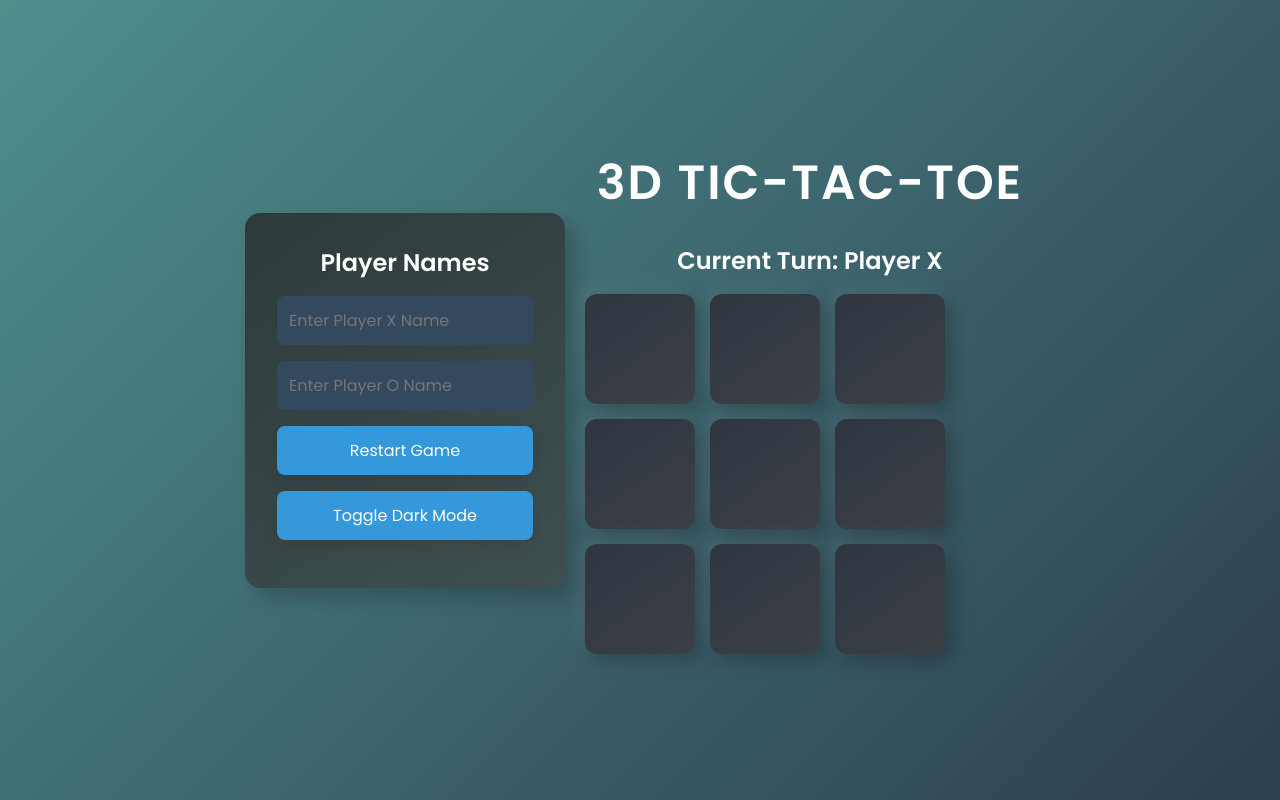
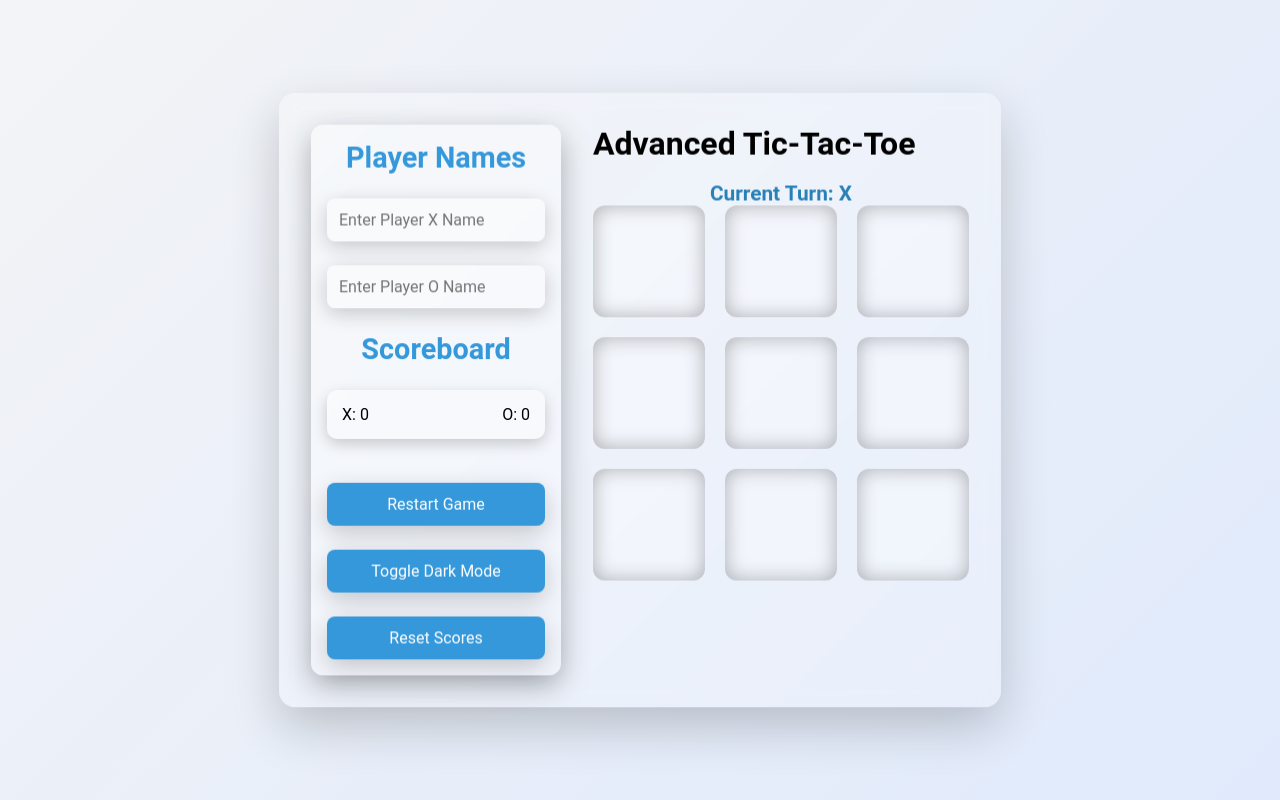
Before and after one commit to priyankap0101/3D-Tic-Tac-Toe, a plain HTML site: page index.html in a window 1280 px wide. Both pictures are taken after a click on the button "Restart Game". Drawn offline with Linux system fonts and the light colour scheme.

Commit message:
Add advanced features to Tic-Tac-Toe game
- Implement game timer with countdown (60 seconds)
- Add functionality to handle game reset and score reset
- Include dark mode toggle for improved UI
- Update status to show winner or draw
- Ensure game stops when a player wins or timer runs out
- Add functionality to track and display player scores
- Improve user experience with visual feedback on cell clicks

```diff
--- a/index.html
+++ b/index.html
@@ -1,16 +1,16 @@
 <!DOCTYPE html>
 <html lang="en">
 <head>
-    <meta charset="UTF-8">
-    <meta name="viewport" content="width=device-width, initial-scale=1.0">
-    <title>3D Tic-Tac-Toe</title>
-    <link href="https://fonts.googleapis.com/css2?family=Poppins:wght@300;400;600&display=swap" rel="stylesheet">
+  <meta charset="UTF-8" />
+  <meta name="viewport" content="width=device-width, initial-scale=1.0" />
+  <title>Advanced Tic-Tac-Toe</title>
+  <link href="https://fonts.googleapis.com/css2?family=Poppins:wght@300;400;600&display=swap" rel="stylesheet" />
   <style>
     * {
       margin: 0;
       padding: 0;
       box-sizing: border-box;
-            font-family: "Poppins", sans-serif;
+      font-family: 'Roboto', sans-serif;
     }
 
     body {
@@ -18,199 +18,179 @@
       justify-content: center;
       align-items: center;
       height: 100vh;
-            background: linear-gradient(135deg, #4e8f8e, #2c3e50);
-            color: white;
-            overflow: hidden;
-            transition: background-color 0.5s ease;
+      background: linear-gradient(135deg, #f3f4f6, #e0eafc);
+      transition: background 0.5s ease;
+    }
+
+    body.dark {
+      background: linear-gradient(135deg, #232526, #414345);
+      color: #fff;
     }
 
     .container {
       display: flex;
-            justify-content: center;
-            align-items: center;
-            gap: 20px;
-            width: 100%;
-            max-width: 1200px;
-            flex-wrap: wrap;
+      gap: 2rem;
+      padding: 2rem;
+      background: rgba(255, 255, 255, 0.2);
+      border-radius: 16px;
+      backdrop-filter: blur(10px);
+      box-shadow: 0 20px 50px rgba(0, 0, 0, 0.2);
+      transform: rotateX(4deg);
+      transition: transform 0.4s ease-in-out, box-shadow 0.3s ease;
+    }
+
+    .container:hover {
+      transform: rotateX(6deg);
+      box-shadow: 0 30px 60px rgba(0, 0, 0, 0.3);
     }
 
     .sidebar {
-            width: 320px;
-            padding: 2rem;
-            background: linear-gradient(145deg, #2d3a3a, #3f4f4f);
-            border-radius: 15px;
-            box-shadow: 10px 10px 20px rgba(0, 0, 0, 0.2);
-            text-align: center;
+      width: 250px;
       display: flex;
       flex-direction: column;
-            justify-content: space-between;
+      gap: 1.5rem;
+      padding: 1rem;
+      background: rgba(255, 255, 255, 0.3);
+      border-radius: 12px;
+      box-shadow: 0 10px 30px rgba(0, 0, 0, 0.3);
     }
 
     .sidebar h2 {
-            font-size: 1.5rem;
-            margin-bottom: 1rem;
-            color: #fff;
+      font-size: 1.8rem;
+      font-weight: 600;
+      text-align: center;
+      color: #3498db;
     }
 
     .sidebar input,
     .sidebar button {
-            width: 100%;
       padding: 12px;
-            margin-bottom: 1rem;
+      border: none;
+      border-radius: 8px;
       font-size: 1rem;
-            border-radius: 8px;
-            border: none;
+      transition: all 0.3s ease;
+      box-shadow: 0 5px 20px rgba(0, 0, 0, 0.2);
       outline: none;
-            transition: background 0.3s ease, transform 0.3s ease;
     }
 
     .sidebar input {
-            background: #34495e;
-            color: #fff;
+      background: rgba(255, 255, 255, 0.3);
+      color: white;
     }
 
     .sidebar input:focus {
-            border: 2px solid #3498db;
+      background: rgba(255, 255, 255, 0.4);
+      box-shadow: 0 0 20px rgba(52, 152, 219, 0.8);
     }
 
     .sidebar button {
       background: #3498db;
-            color: #fff;
+      color: white;
       cursor: pointer;
-            box-shadow: 0 5px 15px rgba(0, 0, 0, 0.1);
-            transform: translateY(0);
+      box-shadow: 0 8px 25px rgba(0, 0, 0, 0.2);
+      transition: all 0.3s ease, transform 0.2s ease;
     }
 
     .sidebar button:hover {
       background: #2980b9;
-            transform: translateY(-5px);
+      transform: translateY(-4px) scale(1.05);
+      box-shadow: 0 12px 35px rgba(0, 0, 0, 0.25);
     }
 
     .sidebar button:active {
-            transform: translateY(2px);
+      transform: translateY(2px) scale(1);
     }
 
-        .board-container {
-            text-align: center;
-            width: 100%;
-            max-width: 450px;
-        }
-
-        h1 {
-            font-size: 3rem;
-            margin-bottom: 1.5rem;
-            text-transform: uppercase;
-            color: #fff;
-            font-weight: 600;
-            letter-spacing: 2px;
+    .scoreboard {
+      display: flex;
+      justify-content: space-between;
+      padding: 15px;
+      border-radius: 10px;
+      background: rgba(255, 255, 255, 0.3);
+      box-shadow: 0 5px 15px rgba(0, 0, 0, 0.2);
+      margin-bottom: 20px;
     }
 
     .board {
       display: grid;
-            grid-template-columns: repeat(3, 110px);
-            grid-template-rows: repeat(3, 110px);
-            gap: 15px;
-            margin-top: 1rem;
-            perspective: 1000px;
+      grid-template-columns: repeat(3, 7rem);
+      grid-template-rows: repeat(3, 7rem);
+      gap: 20px;
+      perspective: 1200px;
+      transition: transform 0.4s ease-in-out;
+    }
+
+    .board:hover {
+      transform: rotateX(5deg);
     }
 
     .cell {
-            width: 110px;
-            height: 110px;
+      width: 7rem;
+      height: 7rem;
       display: flex;
       align-items: center;
       justify-content: center;
       font-size: 3rem;
-            font-weight: bold;
-            background: linear-gradient(145deg, #2f3640, #3b3f46);
+      background: rgba(255, 255, 255, 0.3);
       border-radius: 12px;
-            box-shadow: 5px 5px 20px rgba(0, 0, 0, 0.3), -5px -5px 20px rgba(255, 255, 255, 0.1);
       cursor: pointer;
-            transform-style: preserve-3d;
       transition: transform 0.3s ease, box-shadow 0.3s ease;
+      box-shadow: inset 0 0 20px rgba(0, 0, 0, 0.3);
     }
 
     .cell:hover {
-            transform: scale(1.1) rotateX(10deg);
-            box-shadow: 10px 10px 25px rgba(0, 0, 0, 0.5), -10px -10px 25px rgba(255, 255, 255, 0.1);
+      transform: translateY(-5px) scale(1.05);
+      background: rgba(255, 255, 255, 0.4);
+      box-shadow: 0 15px 25px rgba(0, 0, 0, 0.25);
     }
 
     .cell:active {
-            transform: scale(0.9);
+      transform: translateY(2px) scale(1);
     }
 
     .winning-cell {
-            background: linear-gradient(145deg, #27ae60, #2ecc71) !important;
+      background: #2ecc71;
       color: white;
-            animation: pulse 0.6s infinite alternate;
+      box-shadow: 0 0 25px rgba(46, 204, 113, 0.8);
+      animation: glowing 1.5s infinite alternate;
+    }
+
+    @keyframes glowing {
+      0% { box-shadow: 0 0 15px rgba(46, 204, 113, 0.6); }
+      100% { box-shadow: 0 0 30px rgba(46, 204, 113, 1); }
+    }
+
+    .status {
+      font-size: 1.3rem;
+      text-align: center;
+      margin-top: 1.2rem;
+      color: #2980b9;
+      font-weight: 600;
+      transition: color 0.3s ease;
+    }
+
+    .status-win {
+      color: #2ecc71;
+      font-weight: bold;
+      text-transform: uppercase;
+      animation: pulse 1s infinite alternate;
+    }
+
+    .status-draw {
+      color: #e74c3c;
+      font-weight: bold;
+      text-transform: uppercase;
+      animation: fadeOut 1s ease-in-out infinite alternate;
     }
 
     @keyframes pulse {
-            0% {
-                transform: scale(1);
-            }
-            100% {
-                transform: scale(1.1);
-            }
+      0% { transform: scale(1); opacity: 1; }
+      100% { transform: scale(1.1); opacity: 0.8; }
     }
 
-        .status {
-            font-size: 1.5rem;
-            margin-top: 1rem;
-            font-weight: bold;
-            text-align: center;
-        }
-
-        /* Dark Mode */
-        body.dark {
-            background: #121212;
-        }
-
-        body.dark .sidebar {
-            background: #1c1c1c;
-        }
-
-        body.dark .sidebar input {
-            background: #222;
-        }
-
-        body.dark .cell {
-            background: #222;
-            color: #fff;
-        }
-
-        body.dark .cell:hover {
-            background: #333;
-        }
-
-        body.dark .winning-cell {
-            background: #1e8449 !important;
-        }
-
-        /* Responsive Styles */
-        @media (max-width: 768px) {
-            .container {
-                flex-direction: column;
-                gap: 10px;
-            }
-
-            .sidebar {
-                width: 280px;
-            }
-
-            .board-container {
-                max-width: 400px;
-            }
-
-            h1 {
-                font-size: 2.5rem;
-            }
-
-            .cell {
-                width: 100px;
-                height: 100px;
-                font-size: 2.5rem;
-            }
+    @keyframes fadeOut {
+      0% { opacity: 1; }
+      100% { opacity: 0.6; }
     }
   </style>
 </head>
@@ -218,15 +198,20 @@
   <div class="container">
     <div class="sidebar">
       <h2>Player Names</h2>
-            <input type="text" id="playerX" placeholder="Enter Player X Name" oninput="updatePlayerNames()">
-            <input type="text" id="playerO" placeholder="Enter Player O Name" oninput="updatePlayerNames()">
+      <input type="text" id="playerX" placeholder="Enter Player X Name" />
+      <input type="text" id="playerO" placeholder="Enter Player O Name" />
+      <h2>Scoreboard</h2>
+      <div class="scoreboard">
+        <div>X: <span id="scoreX">0</span></div>
+        <div>O: <span id="scoreO">0</span></div>
+      </div>
       <button onclick="restartGame()">Restart Game</button>
       <button onclick="toggleDarkMode()">Toggle Dark Mode</button>
+      <button onclick="resetScores()">Reset Scores</button>
     </div>
-
-        <div class="board-container">
-            <h1>3D Tic-Tac-Toe</h1>
-            <div class="status" id="status">Current Turn: Player X</div>
+    <div>
+      <h1>Advanced Tic-Tac-Toe</h1>
+      <div class="status" id="status">Current Turn: X</div>
       <div class="board">
         <div class="cell" onclick="handleClick(0)"></div>
         <div class="cell" onclick="handleClick(1)"></div>
@@ -240,80 +225,84 @@
       </div>
     </div>
   </div>
-
   <script>
-        let board = ["", "", "", "", "", "", "", "", ""];
+    let board = Array(9).fill("");
     let currentPlayer = "X";
     let gameActive = true;
     let score = { X: 0, O: 0 };
+    let timer = null;
+    let timeLeft = 60; // Game timer in seconds
 
-        function updatePlayerNames() {
-            let playerX = document.getElementById("playerX").value || "Player X";
-            let playerO = document.getElementById("playerO").value || "Player O";
-            document.getElementById("status").innerText = `Current Turn: ${currentPlayer === "X" ? playerX : playerO}`;
+    function startTimer() {
+      timer = setInterval(() => {
+        if (timeLeft <= 0) {
+          clearInterval(timer);
+          document.getElementById("status").innerText = "Time's up! It's a draw!";
+          gameActive = false;
+        } else {
+          timeLeft--;
+        }
+      }, 1000);
     }
 
     function handleClick(index) {
-            if (!gameActive || board[index] !== "") return;
-
+      if (!gameActive || board[index]) return;
       board[index] = currentPlayer;
       document.querySelectorAll(".cell")[index].innerText = currentPlayer;
-
-            let winner = checkWin();
-            if (winner) {
-                highlightWinningCells(winner);
-                let playerName = currentPlayer === "X" ? document.getElementById("playerX").value || "Player X" : document.getElementById("playerO").value || "Player O";
-                document.getElementById("status").innerText = `${playerName} Wins! 🎉`;
+      if (checkWin()) {
+        document.getElementById("status").innerText = `${currentPlayer} Wins!`;
         score[currentPlayer]++;
+        updateScoreboard();
         gameActive = false;
+        clearInterval(timer); // Stop timer after game ends
         return;
       }
-
-            if (board.every(cell => cell !== "")) {
-                document.getElementById("status").innerText = "It's a Draw! 😐";
+      if (!board.includes("")) {
+        document.getElementById("status").innerText = "It's a Draw!";
         gameActive = false;
+        clearInterval(timer); // Stop timer after game ends
         return;
       }
-
       currentPlayer = currentPlayer === "X" ? "O" : "X";
-            updatePlayerNames();
+      document.getElementById("status").innerText = `Current Turn: ${currentPlayer}`;
     }
 
     function checkWin() {
       const winPatterns = [
-                [0, 1, 2], [3, 4, 5], [6, 7, 8],
-                [0, 3, 6], [1, 4, 7], [2, 5, 8],
-                [0, 4, 8], [2, 4, 6]
+        [0, 1, 2], [3, 4, 5], [6, 7, 8], [0, 3, 6],
+        [1, 4, 7], [2, 5, 8], [0, 4, 8], [2, 4, 6]
       ];
-            for (let pattern of winPatterns) {
-                let [a, b, c] = pattern;
-                if (board[a] && board[a] === board[b] && board[a] === board[c]) {
-                    return pattern;
-                }
-            }
-            return null;
+      return winPatterns.find(([a, b, c]) => board[a] && board[a] === board[b] && board[a] === board[c]);
     }
 
-        function highlightWinningCells(winningCells) {
-            winningCells.forEach(index => {
-                document.querySelectorAll(".cell")[index].classList.add("winning-cell");
-            });
+    function updateScoreboard() {
+      document.getElementById("scoreX").innerText = score.X;
+      document.getElementById("scoreO").innerText = score.O;
     }
 
     function restartGame() {
       board.fill("");
-            document.querySelectorAll(".cell").forEach(cell => {
-                cell.innerText = "";
-                cell.classList.remove("winning-cell");
-            });
+      document.querySelectorAll(".cell").forEach(cell => cell.innerText = "");
+      gameActive = true;
       currentPlayer = "X";
-            gameActive = true;
-            updatePlayerNames();
+      document.getElementById("status").innerText = "Current Turn: X";
+      timeLeft = 60; // Reset timer
+      clearInterval(timer);
+      startTimer();
     }
 
     function toggleDarkMode() {
       document.body.classList.toggle("dark");
     }
+
+    function resetScores() {
+      score.X = 0;
+      score.O = 0;
+      updateScoreboard();
+    }
+
+    // Start the game timer when the page is loaded
+    startTimer();
   </script>
 </body>
 </html>
```
Lines whose indentation alone changed are shown as unchanged.
